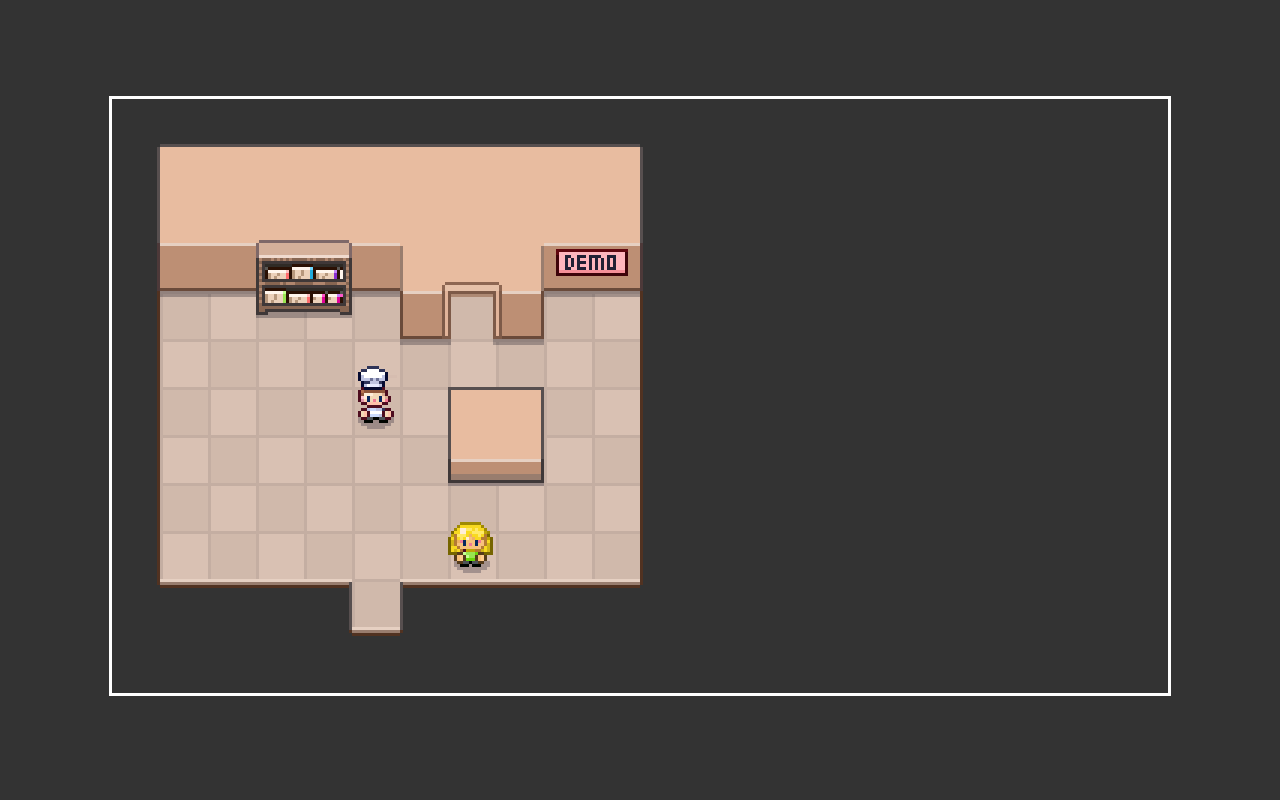
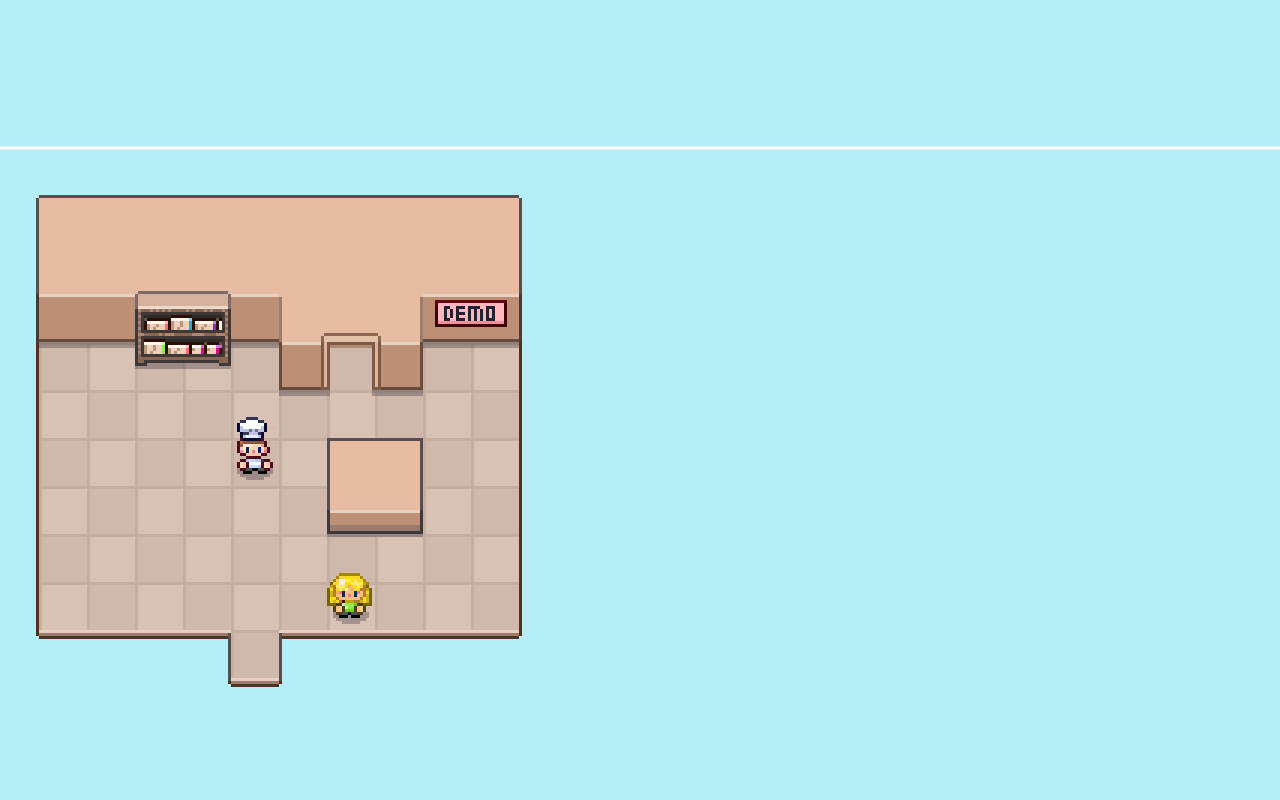
Before and after one commit to yiukinpang/FYP, a plain HTML site: page index.html in a window 1280 px wide. Shown: the top 800 px of the page. Drawn offline with Linux system fonts and the light colour scheme.

Commit message:
change background color

```diff
--- a/index.html
+++ b/index.html
@@ -6,7 +6,7 @@
   </head>
   <body>
     <div class="game-container">
-      <canvas class="game-canvas" width="352" height="198"></canvas>
+      <canvas class="game-canvas" width="433" height="299"></canvas>
     </div>
 
     <!-- Scripts -->
--- a/styles.css
+++ b/styles.css
@@ -3,7 +3,7 @@
 }
 
 body {
-  background: #333;
+  background: #68deee7c;
   padding: 0;
   margin: 0;
   overflow: hidden;
@@ -11,8 +11,8 @@ body {
 
 .game-container {
   position: relative;
-  width: 352px;
-  height: 198px;
+  width: 433px;
+  height: 299px;
   margin: 0 auto;
   outline: 1px solid #fff;
 
```
